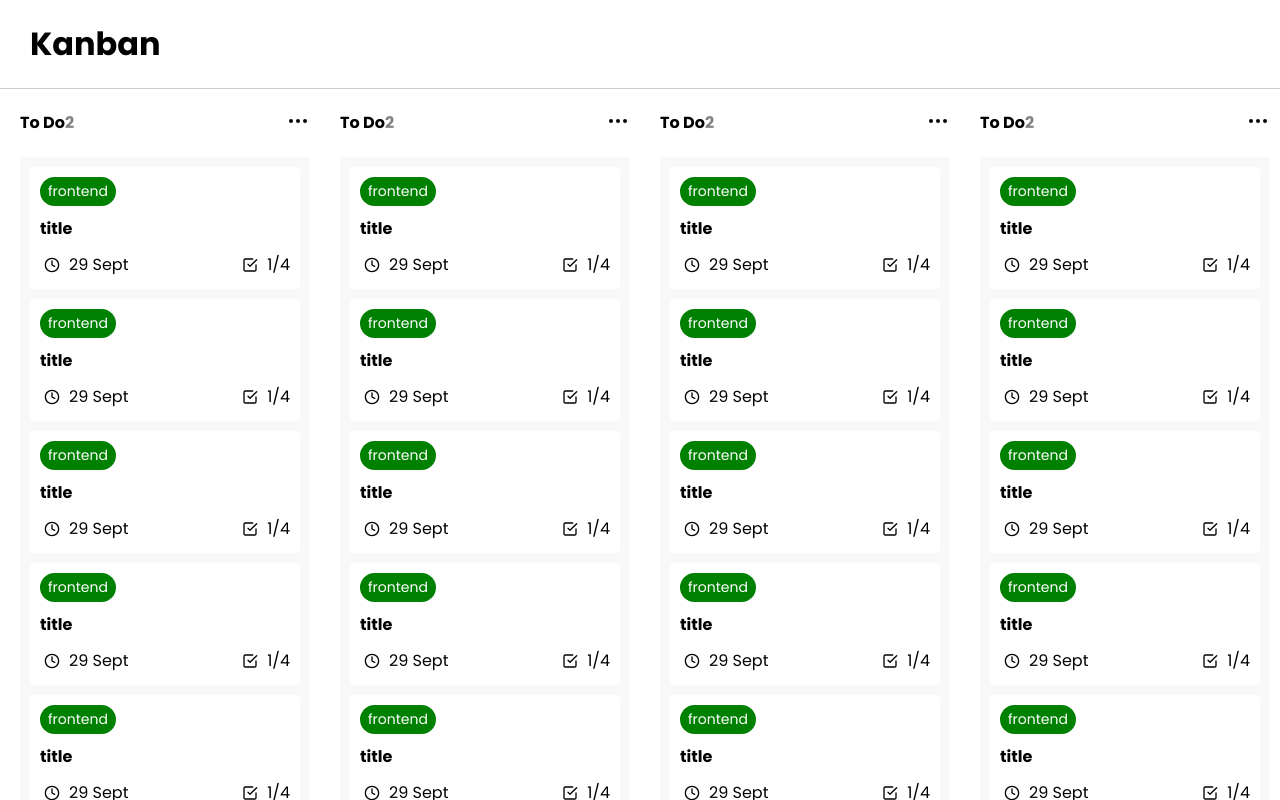
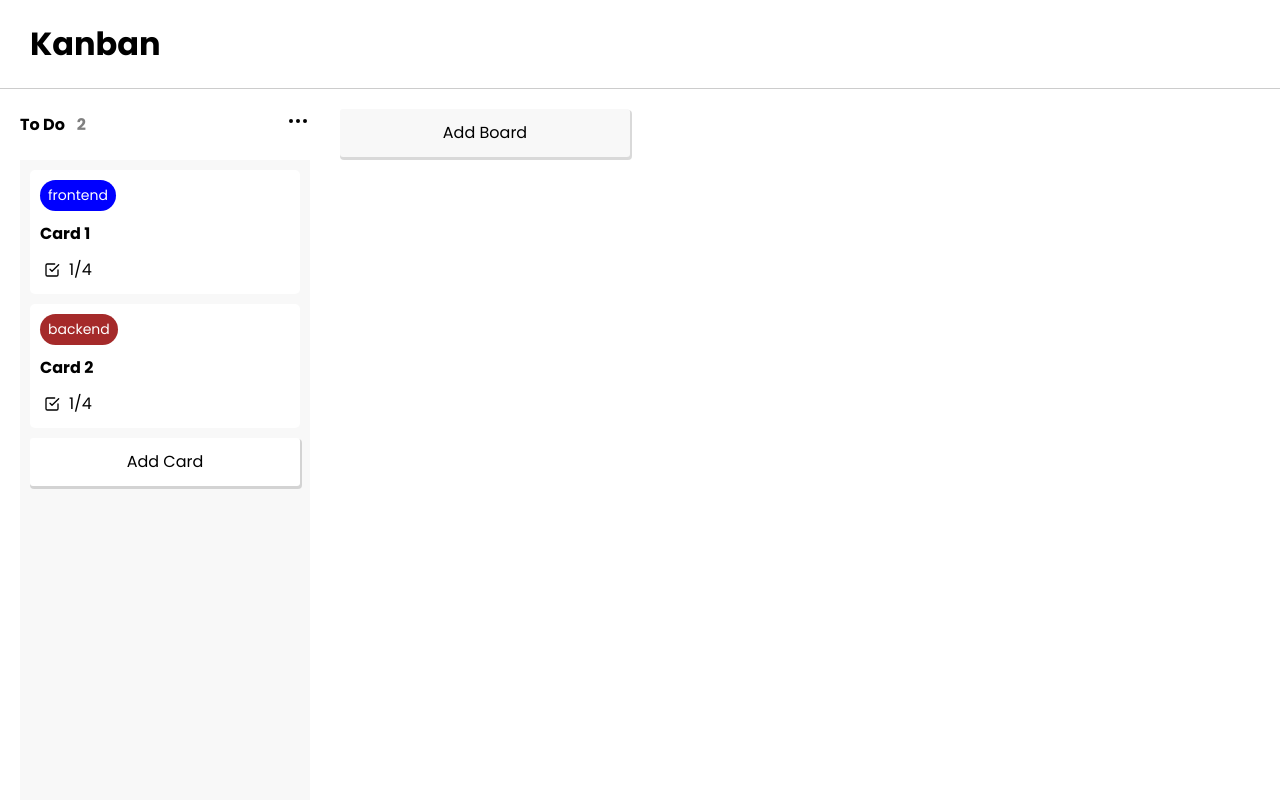
Before and after one commit to Vinod3d/Kanban, a React (Vite) app: page / in a window 1280 px wide. Built offline with nearby package versions, Linux system fonts and the light colour scheme.

Commit message:
add drag and drop feature

```diff
--- a/src/App.css
+++ b/src/App.css
@@ -38,5 +38,20 @@
   min-width: fit-content;
   display: flex;
   gap: 30px;
+}
 
+.app_boards_board{
+  min-width: 290px;
+  width: 290px;
 }
+
+
+.app_boards_board_add{
+  background-color: #fff;
+  border-radius: 5px;
+  box-shadow: 1px 2px  0 1px rgba(0, 0, 0, 0.15);
+}
+
+.app_boards_board_add:hover{
+  box-shadow: 1px 2px  0 1px #ccc;
+}
--- a/src/App.jsx
+++ b/src/App.jsx
@@ -1,7 +1,128 @@
+import { useState } from 'react'
 import './App.css'
 import Board from './Components/Board/Board'
+import Editable from './Components/Editable/Editable'
 
 function App() {
+  const [boards, setBoards]= useState([
+    {
+      id:Date.now() + Math.random()*2,
+      title:"To Do",
+      cards:[
+        {
+          id : Date.now()+Math.random(),
+          title: "Card 1",
+          tasks : [],
+          labels : [
+            {
+              text : "frontend",
+              color: "blue",
+            },
+          ],
+          desc : "hlojhs fslhl fswlhlh",
+          date: "",
+        },
+        {
+          id : Date.now()+Math.random(),
+          title: "Card 2",
+          tasks : [],
+          labels : [
+            {
+              text : "backend",
+              color: "brown",
+            },
+          ],
+          desc : "hlojhs fslhl fswlhlh",
+          date: "",
+        },
+      ]
+    }
+  ]);
+
+  const [target, setTarget] = useState([
+    {cid: "",
+    bid: "",}
+  ]);
+
+  const addCard = (title, bid) => {
+    const card = {
+      id : Date.now()+Math.random(),
+      title: title,
+      tasks : [],
+      labels : [],
+      desc : "",
+      date: "",
+    };
+
+    const index= boards.findIndex(item=>item.id===bid)
+    if(index<0) return;
+
+    const tempBoards = [...boards]
+    tempBoards[index].cards.push(card);
+    setBoards(tempBoards);
+  };
+
+  const removeCard = (cid, bid) => {
+    const bIndex = boards.findIndex((item)=> item.id === bid);
+    if(bIndex<0) return;
+
+    const cIndex = boards[bIndex].cards.findIndex((item)=> item.id === cid);
+    if(cIndex<0) return;
+
+    const tempBoards = [...boards];
+    tempBoards[bIndex].cards.splice(cIndex, 1);
+    setBoards(tempBoards);
+  };
+
+  const addBoard = (title) => {
+    setBoards([
+      ...boards,
+      {
+        id : Date.now() + Math.random(),
+        title,
+        cards: [],
+      },
+    ]);
+  };
+
+  const removeBoard = (bid)=>{
+    const tempBoards = boards.filter((item)=> item.id !== bid);
+    setBoards(tempBoards);
+  };
+
+  const handleDragEnter = (cid, bid) => {
+    setTarget({
+      cid,
+      bid
+    });
+  };
+  const handleDragEnd = (cid, bid) => {
+    let s_bIndex, s_cIndex, t_bIndex, t_cIndex
+
+    s_bIndex = boards.findIndex((item)=> item.id === bid);
+    if(s_bIndex<0) return;
+
+    s_cIndex = boards[s_bIndex].cards.findIndex((item)=> item.id === cid);
+    if(s_cIndex<0) return;
+
+
+    t_bIndex = boards.findIndex((item)=> item.id === target.bid);
+    if(t_bIndex<0) return;
+
+    t_cIndex = boards[t_bIndex].cards.findIndex((item)=> item.id === target.cid);
+    if(t_cIndex<0) return;
+    console.log(t_cIndex);
+
+
+    const tempBoards=[...boards]
+    const tempCard=tempBoards[s_bIndex].cards[s_cIndex]
+
+    tempBoards[s_bIndex].cards.splice(s_cIndex, 1)
+    tempBoards[t_bIndex].cards.splice(t_cIndex, 0, tempCard);
+
+    setBoards(tempBoards)
+  };
+
 
   return (
     <div className='app'>
@@ -11,11 +132,26 @@
 
         <div className="app_outer">
           <div className="app_boards">
-            <Board/>
-            <Board/>
-            <Board/>
-            <Board/>
-            <Board/>
+            {boards.map((item)=>(
+              <Board
+                key={item.id}
+                board={item}
+                removeBoard={removeBoard}
+                addCard={addCard}
+                removeCard={removeCard}
+                handleDragEnd={handleDragEnd}
+                handleDragEnter={handleDragEnter}
+              />
+            ))}
+
+            <div className="app_boards_board">
+              <Editable
+                displayClass="app_boards_board_add"
+                text="Add Board"
+                placeholder="Enter board title"
+                onSubmit={(value)=> addBoard(value)}
+              />
+            </div>
           </div>
         </div>
     </div>
--- a/src/Components/Board/Board.css
+++ b/src/Components/Board/Board.css
@@ -10,11 +10,30 @@
     display: flex;
 }
 
+.board_top_more{
+    position: relative;
+}
+
+.board_top_more svg,
+.board_dropdown p{
+    /* position: relative; */
+    cursor: pointer;
+}
+
+.board_dropdown{
+    background-color: #fff;
+    width: 130px;
+    padding: 10px;
+    border-radius: 5px;
+    box-shadow: 1px 0 20px rgba(0, 0, 0, 0.1);
+}
+
 .board_top_title{
     flex: 1;
     display: flex;
     align-items: center;
     font-weight: bold;
+    gap: 5px;
 }
 
 .board_top_title span{
@@ -34,11 +53,11 @@
 }
 
 .board_cards_add{
-    background-color: #fff;
+    background-color: #fff !important;
     border-radius: 5px;
     box-shadow: 1px 2px  0 1px rgba(0, 0, 0, 0.15);
 }
 
 .board_cards_add:hover{
-    box-shadow: 1px 2px  0 1px #ccc;
+    box-shadow: 1px 2px  0 1px #ccc !important;
 }
--- a/src/Components/Board/Board.jsx
+++ b/src/Components/Board/Board.jsx
@@ -1,30 +1,45 @@
-import React from 'react'
+import React, { useState } from 'react'
 import './Board.css'
 import {MoreHorizontal} from 'react-feather'
 import Card from '../Card/Card'
 import Editable from '../Editable/Editable'
+import Dropdown from '../Dropdown/Dropdown'
 
-const Board = () => {
+const Board = (props) => {
+  const [showDropdown, setShowDropdown] = useState(false);
   return (
     <div className='board'>
         <div className="board_top">
-            <p className="board_top_title">To Do  <span>2</span></p>
-            <MoreHorizontal/>
+            <p className="board_top_title">
+            {props.board?.title} <span>&nbsp;{` ${props.board.cards.length}`}</span>
+            </p>
+            <div className="board_top_more" onClick={()=>setShowDropdown(true)}>
+              <MoreHorizontal/>
+              {showDropdown && (
+                <Dropdown onClose={()=>setShowDropdown(false)}>
+                  <div className="board_dropdown">
+                    <p onClick={()=>props.removeBoard(props.board?.id)}>Delete Board</p>
+                  </div>
+                </Dropdown>
+              )}
+            </div>
         </div>
 
         <div className="board_cards custom-scroll">
-            <Card/>
-            <Card/>
-            <Card/>
-            <Card/>
-            <Card/>
-            <Card/>
-            <Card/>
-            <Card/>
+          {props.board?.cards.map((item) => (
+            <Card key={item.id} card={item}
+              removeCard={props.removeCard}
+              boardId={props.board.id}
+              handleDragEnd={props.handleDragEnd}
+              handleDragEnter={props.handleDragEnter}
+            />
+          ))}
+
             <Editable
               displayClass="board_cards_add"
               text="Add Card"
               placeholder="Enter Card Title"
+              onSubmit ={(value)=>props.addCard(value, props.board.id)}
             />
         </div>
     </div>
--- a/src/Components/Card/Card.css
+++ b/src/Components/Card/Card.css
@@ -23,8 +23,13 @@
     transition: 200ms;
 }
 
+.card_top_more{
+    position: relative;
+}
+
 .card:hover .card_top svg{
     opacity: 1;
+    cursor: pointer;
 }
 
 .card_title{
--- a/src/Components/Card/Card.jsx
+++ b/src/Components/Card/Card.jsx
@@ -1,22 +1,46 @@
-import React from 'react'
+import React, { useState } from 'react'
 import './Card.css'
 import { CheckSquare, Clock, MoreHorizontal } from 'react-feather'
 import Chip from '../Chip/Chip'
+import Dropdown from '../Dropdown/Dropdown'
 
-const Card = () => {
+const Card = (props) => {
+  const [showDropdown, setShowDropdown] = useState(false);
   return (
-    <div className='card'>
+    <div className='card'
+      draggable
+      onDragEnd={()=>props.handleDragEnd(props.card.id, props.boardId)}
+      onDragEnter={()=>props.handleDragEnter(props.card.id, props.boardId)}
+    >
         <div className="card_top">
           <div className="card_top_labels">
-            <Chip text="frontend" color="green"/>
-            {/* <Chip close text="frontend" color="green"/> */}
+            {props.card.labels.map((item, index)=>(
+              <Chip
+                key={index}
+                text={item.text}
+                color={item.color}
+              />
+            ))}
+
           </div>
-          <MoreHorizontal/>
+          <div className="card_top_more" onClick={()=>setShowDropdown(true)}>
+              <MoreHorizontal/>
+              {showDropdown && (
+                <Dropdown onClose={()=>setShowDropdown(false)}>
+                  <div className="board_dropdown">
+                    <p onClick={()=>props.removeCard(props.card.id, props.boardId)}>Delete Card</p>
+                  </div>
+                </Dropdown>
+              )}
+            </div>
         </div>
 
-        <div className="card_title">title</div>
+        <div className="card_title">{props.card.title}</div>
         <div className="card_footer">
-          <p><Clock/> 29 Sept</p>
+          {props.card?.date && (
+
+            <p><Clock/> {props.card.date}</p>
+          )}
           <p><CheckSquare/> 1/4</p>
         </div>
     </div>
--- /dev/null
+++ b/src/Components/Dropdown/Dropdown.jsx
@@ -0,0 +1,36 @@
+import React, { useEffect, useRef } from 'react';
+
+const Dropdown = (props) => {
+    const dropdownRef = useRef();
+
+    const handleClick = (event) => {
+        if (dropdownRef.current && !dropdownRef.current.contains(event.target)) {
+            // Clicked outside of the dropdown, close it
+            if (props.onClose) props.onClose();
+        }
+    };
+
+    useEffect(() => {
+        document.addEventListener("click", handleClick, { capture: true });
+
+        return () => {
+            document.removeEventListener("click", handleClick, { capture: true });
+        };
+    });
+
+    return (
+        <div
+            ref={dropdownRef}
+            className='dropdown'
+            style={{
+                position: 'absolute',
+                top: '80%',
+                right: '0',
+            }}
+        >
+            {props.children}
+        </div>
+    );
+};
+
+export default Dropdown;
--- a/src/Components/Editable/Editable.css
+++ b/src/Components/Editable/Editable.css
@@ -3,7 +3,7 @@
 }
 
 .editable_display{
-    background-color: #fff ;
+    background-color: #f8f8f8 ;
     border-radius: 3px;
     padding: 10px;
     text-align: center;
@@ -11,7 +11,7 @@
 }
 
 .editable_display:hover{
-    background-color: #ccc;
+    background-color: #ccc !important;
     /* background-color: #f8f8f8; */
 }
 
--- a/src/Components/Editable/Editable.jsx
+++ b/src/Components/Editable/Editable.jsx
@@ -4,6 +4,7 @@
 
 const Editable = (props) => {
   const [showEdit, setShowEdit] = useState(false)
+  const [inputValue, setInputValue] = useState("")
   return (
     <div className='editable'>
       {
@@ -11,12 +12,16 @@
         (<form className={`editable_edit ${props.editClass || ""}`}
           onSubmit={(event)=>{
             event.preventDefault()
-            if(props.onSubmit){}
+            if(props.onSubmit) props.onSubmit(inputValue);
+            setShowEdit(false);
+            setInputValue("");
           }}
         >
             <input
+              autoFocus
               type="text"
-              defaultValue={props.placeholder}
+              value={inputValue}
+              onChange={(e)=>setInputValue(e.target.value)}
               placeholder={props.placeholder || "Enter item"}
             />
             <div className='editable_edit_footer'>
```
